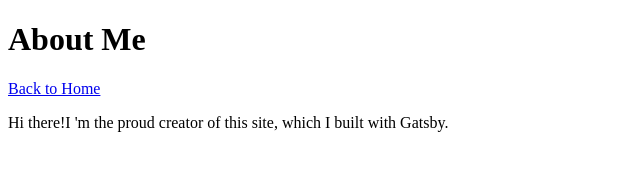
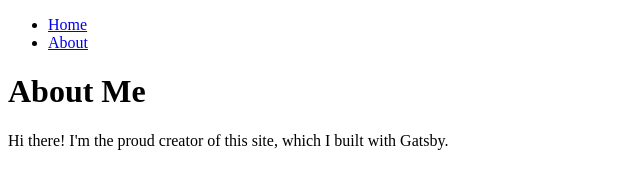
Before and after one commit to JelilFaisalAbudu/personal-blog-website, a Gatsby site: page /about in a window 1280 px wide. Shown: the whole page, without its empty margins (0-640 px from the left). Built offline with nearby package versions, Linux system fonts and the light colour scheme; Gatsby itself is replaced by a stand-in of ours.

Commit message:
Update the pages with the Layout component

```diff
--- a/src/pages/about.js
+++ b/src/pages/about.js
@@ -1,14 +1,13 @@
 import React from 'react';
-import { Link } from 'gatsby';
+import Layout from '../components/layout';
 
 const AboutPage = () => {
     return (
-      <main>
-        <title > About Me </title>
-        <h1> About Me </h1>
-        <Link to='/'>Back to Home</Link>
-        <p>Hi there!I 'm the proud creator of this site, which I built with Gatsby.</p>
-      </main>
+      <Layout pageTitle='About Me'>
+        <p>
+          Hi there! I'm the proud creator of this site, which I built with Gatsby.
+        </p>
+    </Layout>
     );
 }
 
```
Also changed, not shown: src/pages/index.js (+7 -15 lines).
